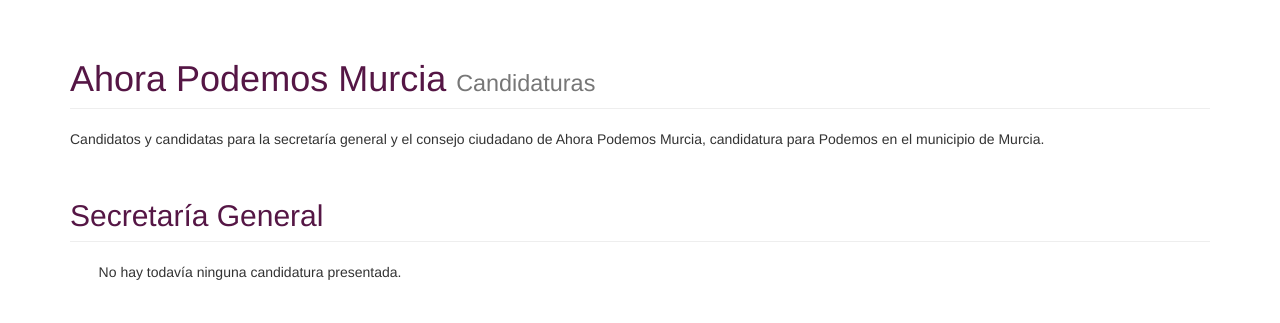
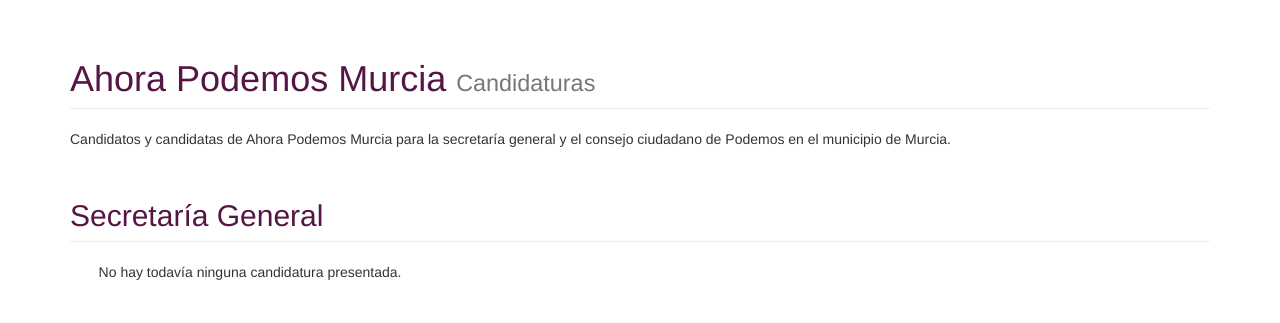
Before and after one commit to pedroluislopez/candidaturas, a Django app: page / in a window 1280 px wide. Shown: the part 51-374 px from the top of the page. Run offline with Django 3.2, Linux system fonts and the light colour scheme; data that the repository does not hold is empty; some libraries are stand-ins or nearby versions.

Commit message:
Fix message

```diff
--- a/candidatos/templates/index.html
+++ b/candidatos/templates/index.html
@@ -7,7 +7,7 @@
         <h1 class="page-header">Ahora Podemos Murcia
             <small>Candidaturas</small>
         </h1>
-        <p>Candidatos y candidatas para la secretar&iacute;a general y el consejo ciudadano de Ahora Podemos Murcia, candidatura para Podemos en el municipio de Murcia.</p>
+        <p>Candidatos y candidatas de Ahora Podemos Murcia para la secretar&iacute;a general y el consejo ciudadano de Podemos en el municipio de Murcia.</p>
     </div>
 </div>
 
```
